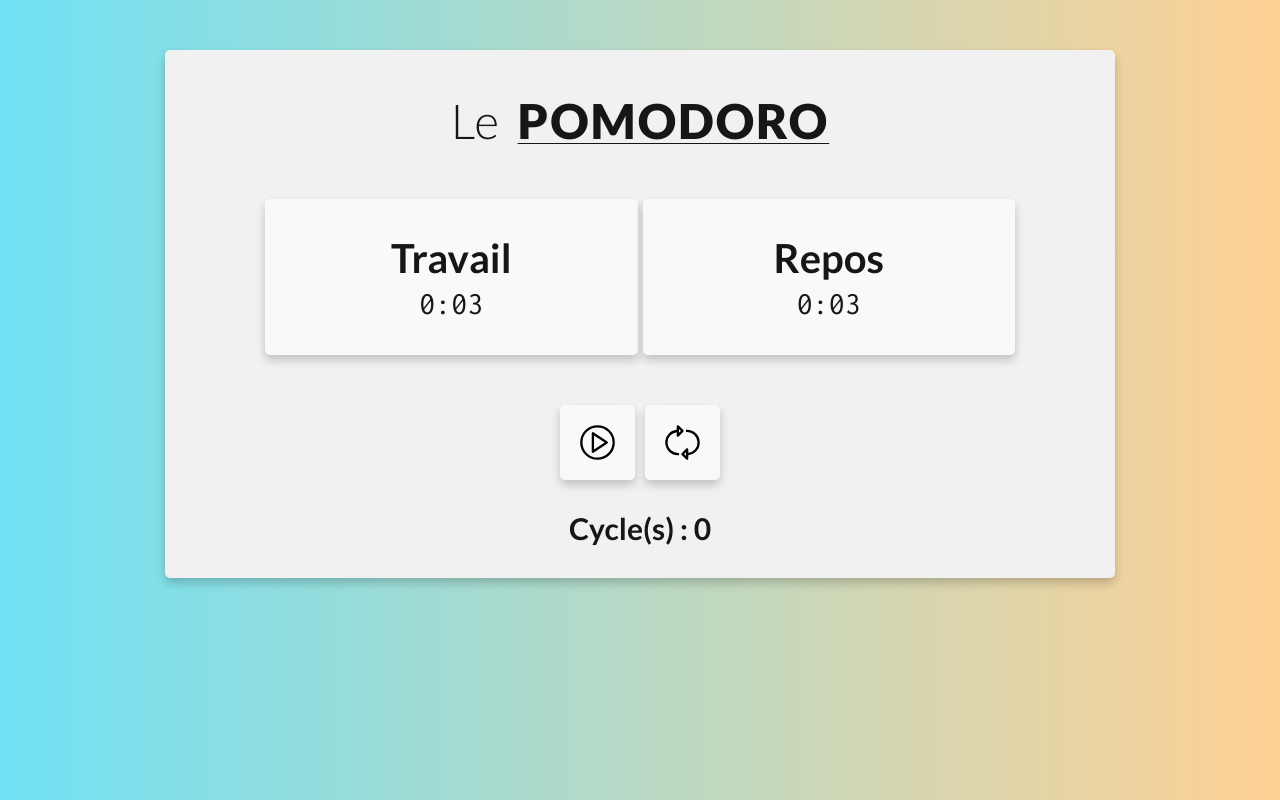
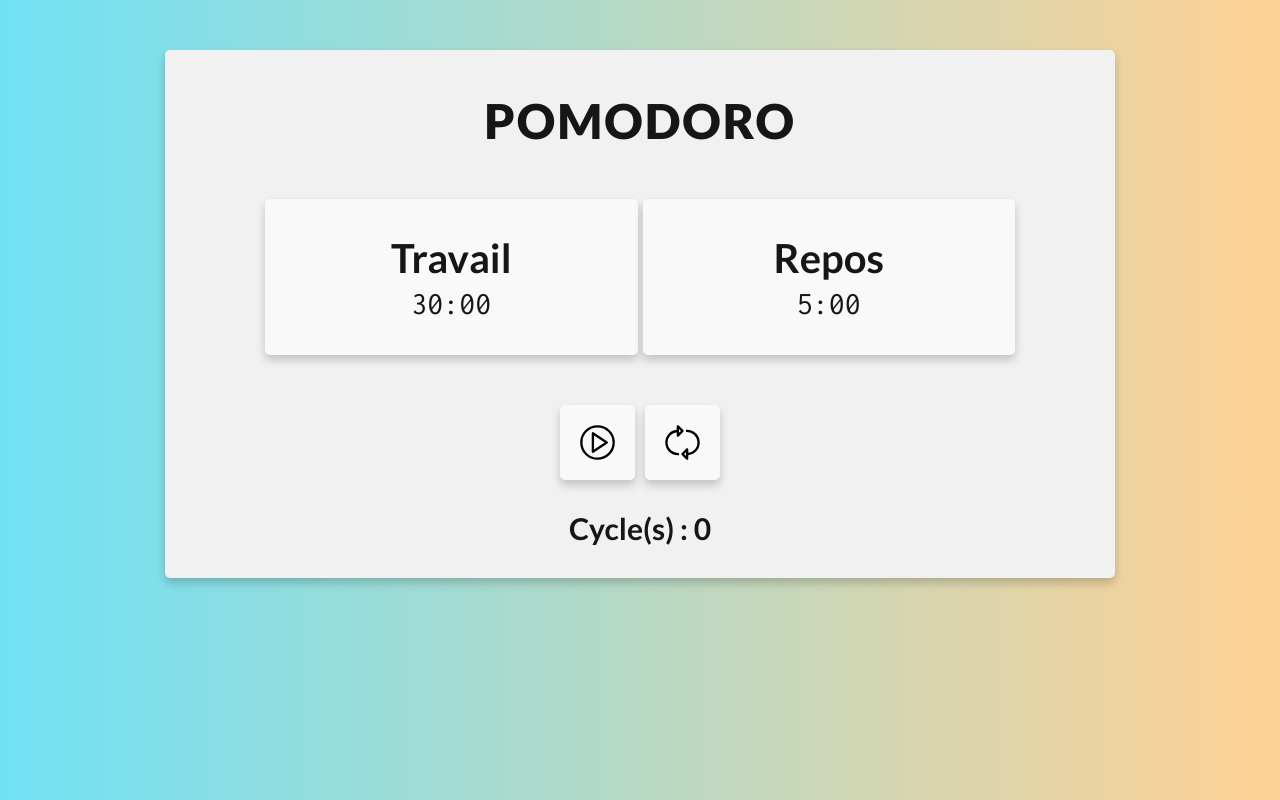
Before and after one commit to jeanlrnt/Pomodoro, a plain HTML site: page index.html in a window 1280 px wide. Drawn offline with Linux system fonts and the light colour scheme.

Commit message:
fix timer

```diff
--- a/app.js
+++ b/app.js
@@ -1,5 +1,5 @@
-let workTime = 3;
-let restTime = 3;
+let workTime = 1800;
+let restTime = 300;
 
 function formattedTime(time) {
   return `${Math.trunc(time / 60)}:${time % 60 < 10 ? '0' + time % 60 : time % 60}`;
--- a/index.html
+++ b/index.html
@@ -11,7 +11,7 @@
   </head>
   <body>
     <div class="container">
-      <h1>Le&nbsp; <span>POMODORO</span></h1>
+      <h1>POMODORO</h1>
 
       <div class="display">
         <div class="block">
--- a/style.css
+++ b/style.css
@@ -25,16 +25,10 @@ body {
 
 h1 {
   text-align: center;
-  font-weight: 300;
   font-size: 48px;
   margin: 10px 0;
-}
-h1 span {
-  font-weight: 900;
+  font-weight: 800;
   letter-spacing: 2px;
-  text-decoration: underline;
-  text-underline-offset: 4px;
-  text-decoration-thickness: 1px;
 }
 
 .display {
```
